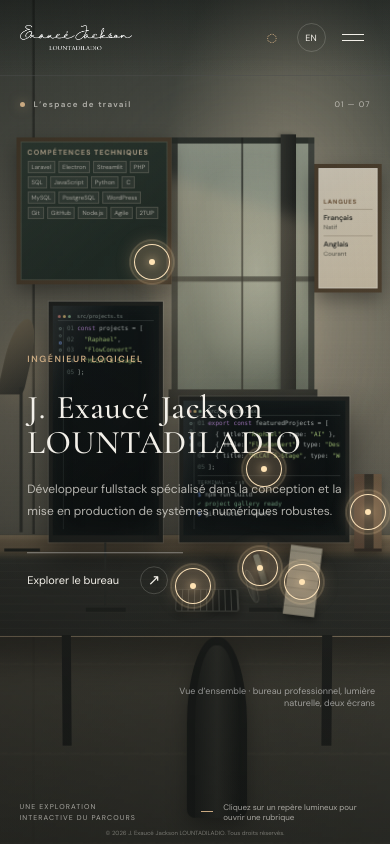
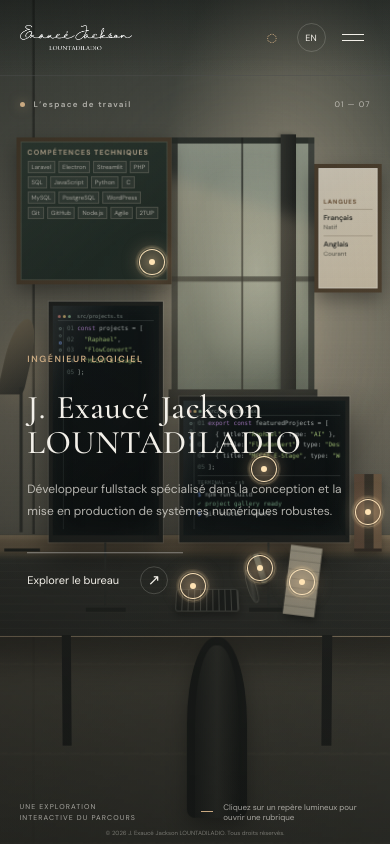
Before and after one commit to Callmexau/bankai, a plain HTML site: page index.html in a window 390 px wide. Drawn offline with nearby package versions, Linux system fonts and the light colour scheme.

Commit message:
Refine homepage and mobile hotspots
Co-authored-by: Copilot <223556219+Copilot@users.noreply.github.com>

```diff
--- a/js/app.js
+++ b/js/app.js
@@ -104,6 +104,7 @@ function renderSceneCaption() {
   const scene = scenes[state.scene];
   const shot = scene.placeholder === "office" ? "office" : "detail";
   elements.placeholderDescription.textContent = text(`placeholderShots.${shot}`);
+  elements.placeholderDescription.closest(".placeholder-caption").hidden = !elements.placeholderDescription.textContent;
   const sceneOrder = ["office", "desk", "skills", "computer", "books", "documents", "phone"];
   document.querySelector("#scene-index").textContent = `${String(sceneOrder.indexOf(state.scene) + 1).padStart(2, "0")} — ${String(sceneOrder.length).padStart(2, "0")}`;
 }
--- a/js/content.js
+++ b/js/content.js
@@ -55,7 +55,7 @@ export const translations = {
       phone: "Réseaux professionnels"
     },
     placeholderShots: {
-      office: "Vue d’ensemble · bureau professionnel, lumière naturelle, deux écrans",
+      office: "",
       detail: "Perspective rapprochée · même espace, cadrage de l’objet sélectionné"
     },
     labels: {
@@ -289,7 +289,7 @@ export const translations = {
       phone: "Professional networks"
     },
     placeholderShots: {
-      office: "Wide view · professional office, natural light, dual monitors",
+      office: "",
       detail: "Closer perspective · same space, framing the selected object"
     },
     labels: {
--- a/styles.css
+++ b/styles.css
@@ -414,7 +414,9 @@ h1 em { color: #ddd0bc; font-weight: 400; }
   h1 { margin: 17px 0; font-size: clamp(40px, 11vw, 60px); }
   #hero-copy h1 { font-size: clamp(30px, 8.5vw, 36px); }
   .hero-description { max-width: 340px; font-size: 12px; }
-  .hotspot { transform: translate(-50%, -50%) scale(.86); }
+  .hotspot { width: 44px; height: 44px; justify-content: center; transform: translate(-50%, -50%); }
+  .hotspot-ring { flex-basis: 26px; width: 26px; height: 26px; }
+  .hotspot-ring::before { inset: -5px; }
   .hotspot-label { display: none; }
   .hotspot:hover .hotspot-ring, .hotspot:focus-visible .hotspot-ring { transform: scale(1.13); }
   .hotspot[data-section="about"] { top: 69.4% !important; left: 49.5% !important; }
```
